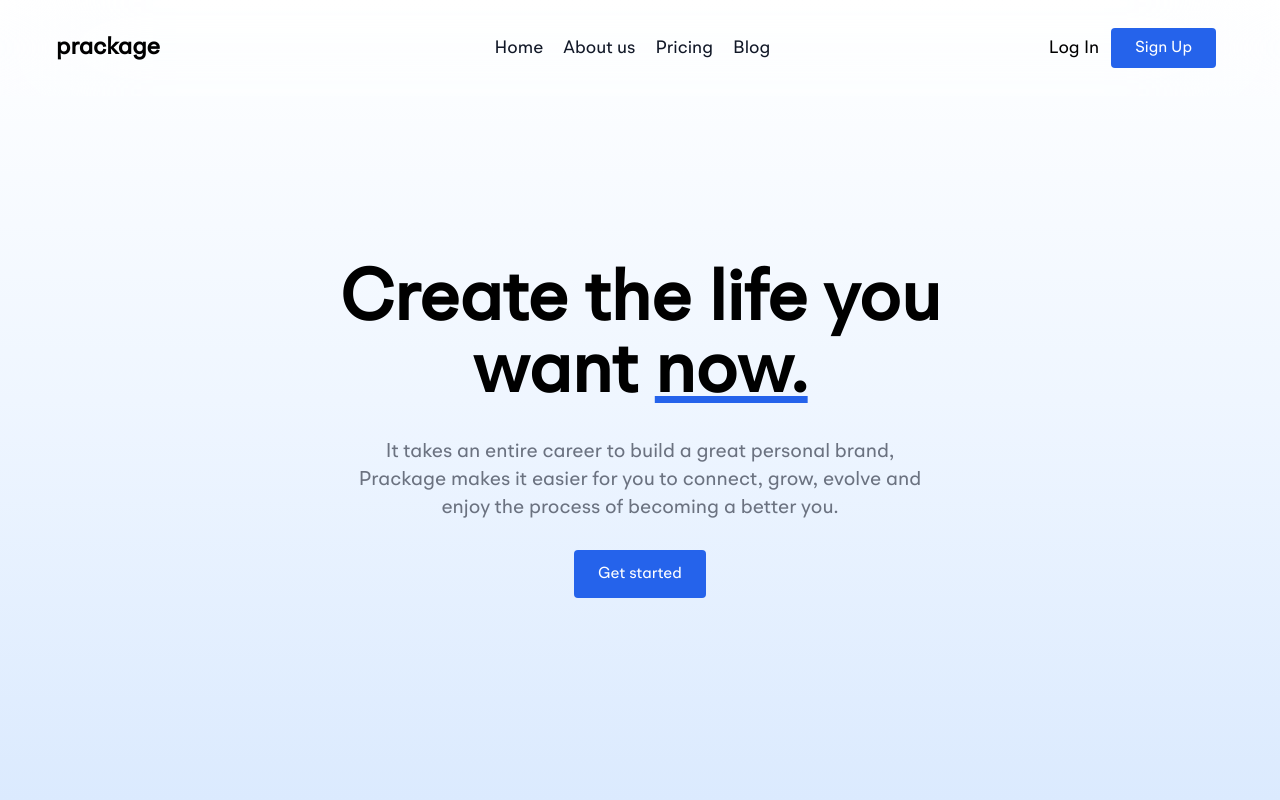
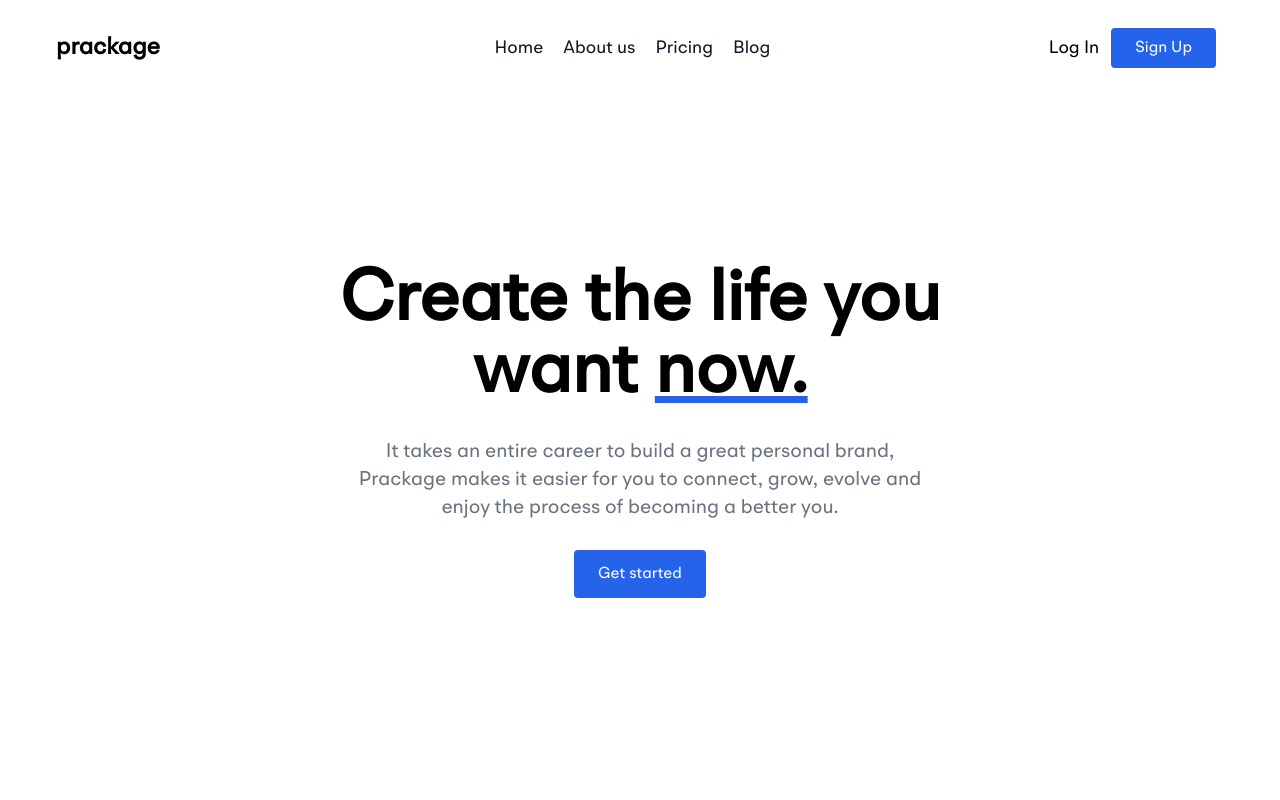
Before and after one commit to CyberGeni/prackage, a React (Vite) app: page / in a window 1280 px wide. Shown: the top 800 px of the page. Built offline with nearby package versions, Linux system fonts and the light colour scheme.

Commit message:
removed gradient

```diff
--- a/src/pages/Home.jsx
+++ b/src/pages/Home.jsx
@@ -20,7 +20,7 @@ function Home() {
         <Navbar />
         <main>
             {/* hero */}
-            <section className="bg-gradient-to-b from-white via-blue-50 to-blue-100 h-screen flex flex-col px-[10%] mx-auto justify-center items-center space-y-5 sm:space-y-6 md:space-y-7">
+            <section className="h-screen flex flex-col px-[10%] mx-auto justify-center items-center space-y-5 sm:space-y-6 md:space-y-7">
 
                     <h1 className="text-5xl mt-16 sm:text-6xl md:text-7xl md:max-w-2xl mx-auto text-center font-bold">Create the life you want <span className="decoration-underline underline underline-offset-4 decoration-blue-600">now.</span></h1>
                     <p className="text-gray-500 text-center sm:text-lg md:text-xl md:max-w-xl">It takes an entire career to build a great personal brand, Prackage makes it easier for you to connect, grow, evolve and enjoy the process of becoming a better you.</p>
```
